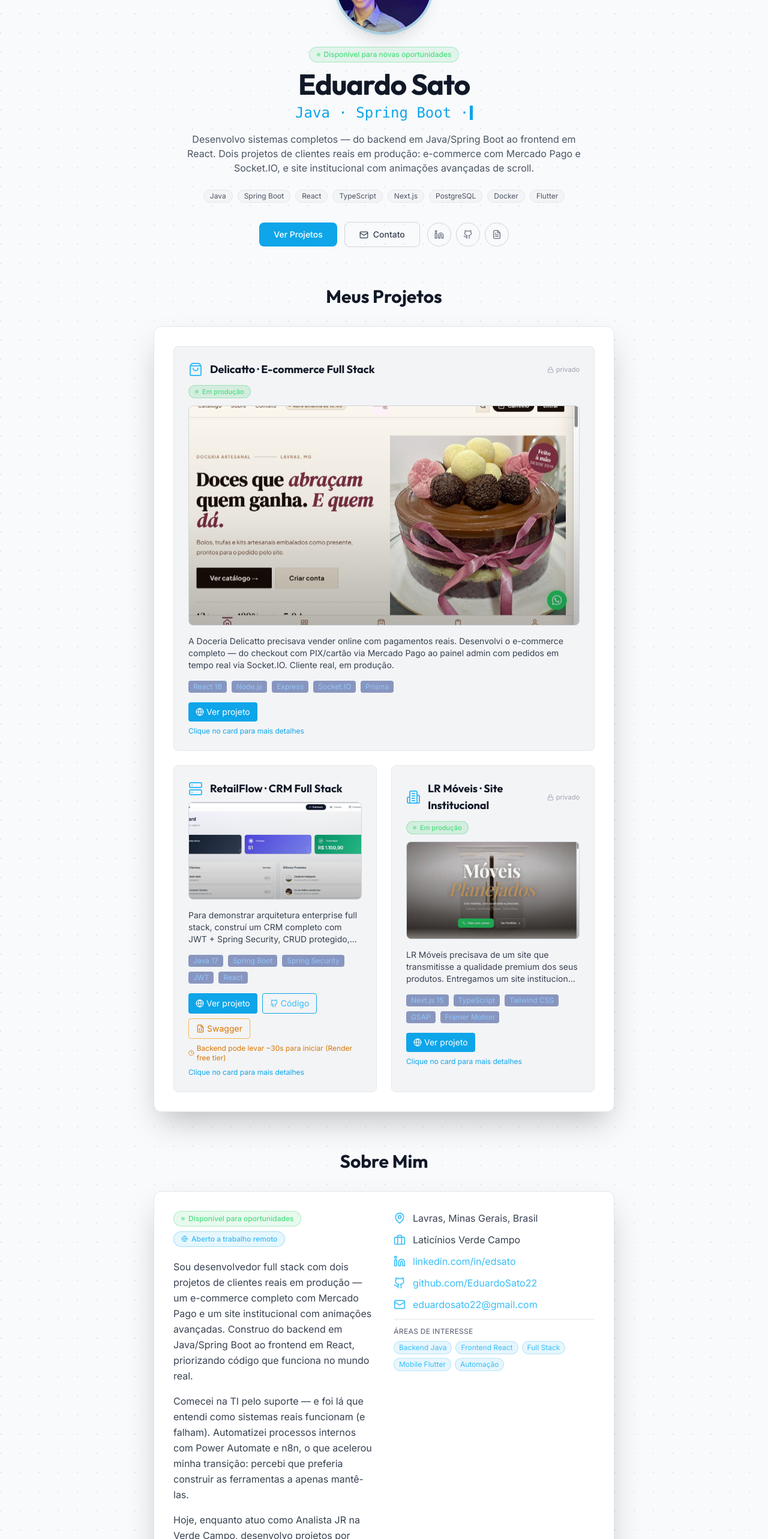
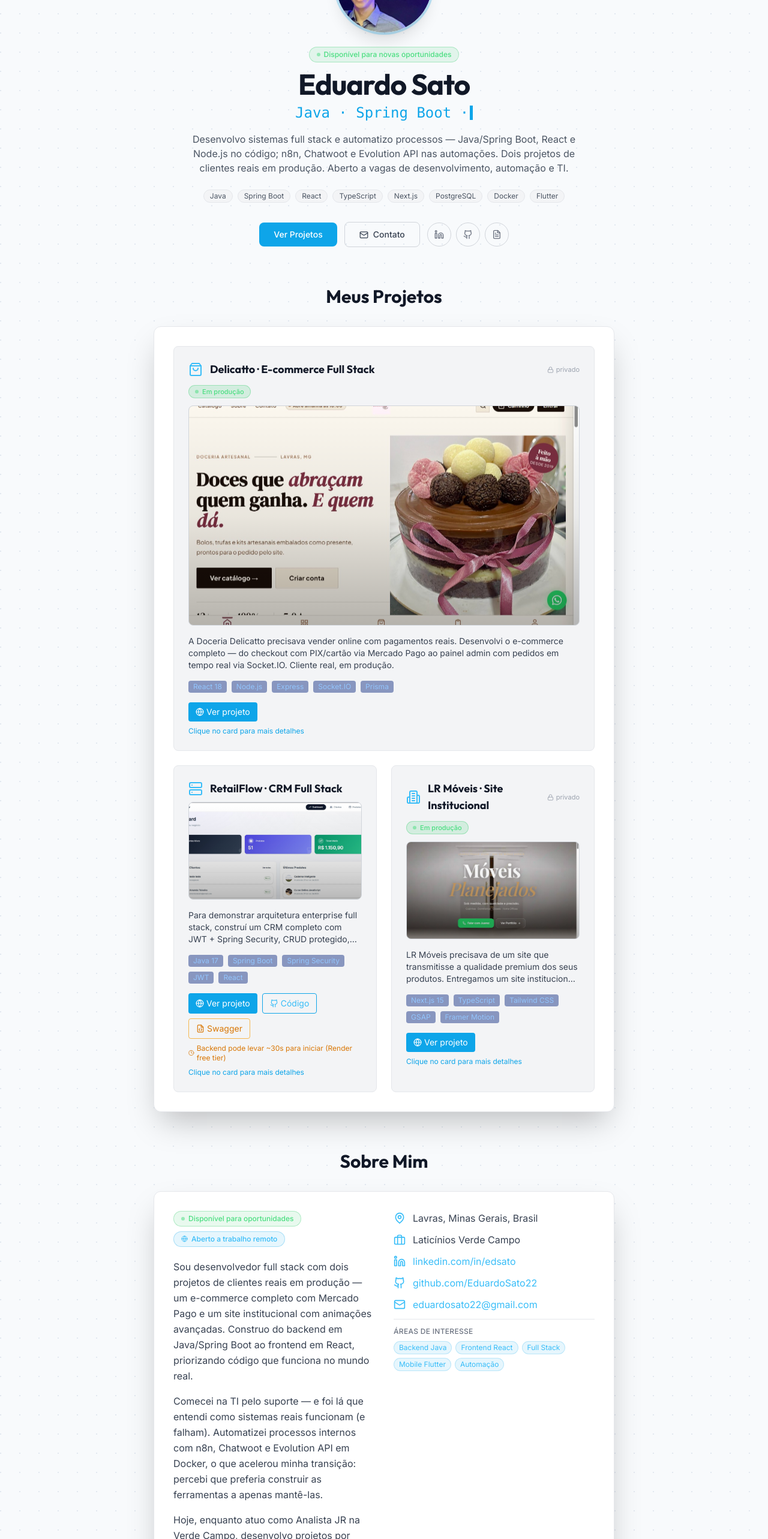
Before and after one commit to EduardoSato22/Portfolio_Pessoal, a React (Vite) app: page / in a window 1280 px wide. Shown: the part 234-2800 px from the top of the page at 60% size. Built offline with nearby package versions, Linux system fonts and the light colour scheme.

Commit message:
Atualiza portfólio com dados do LinkedIn: experiência, certs 2026, automações e posicionamento multi-área

```diff
--- a/src/components/About.jsx
+++ b/src/components/About.jsx
@@ -38,7 +38,7 @@ const About = () => {
             </p>
             <p className="text-base mb-4 leading-relaxed text-gray-700 dark:text-gray-300">
               Comecei na TI pelo suporte — e foi lá que entendi como sistemas reais funcionam (e
-              falham). Automatizei processos internos com Power Automate e n8n, o que acelerou minha
+              falham). Automatizei processos internos com n8n, Chatwoot e Evolution API em Docker, o que acelerou minha
               transição: percebi que preferia construir as ferramentas a apenas mantê-las.
             </p>
             <p className="text-base leading-relaxed text-gray-700 dark:text-gray-300">
--- a/src/components/Education.jsx
+++ b/src/components/Education.jsx
@@ -12,6 +12,26 @@ const Education = () => {
 
   const certifications = [
     // --- CERTIFICAÇÕES TÉCNICAS (DESTAQUE) ---
+    {
+      id: 0,
+      category: 'Tecnologia e Desenvolvimento',
+      title: 'Java Development',
+      institution: 'FIAP',
+      year: '2026',
+      icon: Code,
+      color: 'orange',
+      file: null
+    },
+    {
+      id: 19,
+      category: 'Tecnologia e Desenvolvimento',
+      title: 'Node.js: Introdução ao Desenvolvimento de APIs Modernas',
+      institution: 'IFRS',
+      year: '2026',
+      icon: Server,
+      color: 'green',
+      file: null
+    },
     {
       id: 1,
       category: 'Tecnologia e Desenvolvimento',
@@ -267,6 +287,7 @@ const Education = () => {
               <p className="text-gray-700 dark:text-gray-300">
                 Análise e Desenvolvimento de Sistemas
               </p>
+              <p className="text-xs text-gray-500 dark:text-gray-400 mt-2">Concluído · 2025</p>
             </motion.div>
 
             <motion.div
@@ -292,7 +313,7 @@ const Education = () => {
               <p className="text-gray-700 dark:text-gray-300">
                 Engenharia de Software
               </p>
-              <p className="text-xs text-gray-500 dark:text-gray-400 mt-2">2026 – Em andamento</p>
+              <p className="text-xs text-gray-500 dark:text-gray-400 mt-2">Abr 2026 – Abr 2027</p>
             </motion.div>
 
             <motion.div
--- a/src/components/Experience.jsx
+++ b/src/components/Experience.jsx
@@ -11,11 +11,11 @@ const Experience = () => {
       location: 'Lavras, MG',
       isCurrent: true,
       highlights: [
-        'Suporte técnico N1/N2 para ~500 usuários, reduzindo tempo médio de resolução de chamados',
-        'Automatizei fluxos de onboarding/offboarding com Power Automate, eliminando processos manuais recorrentes',
-        'Criei integrações entre sistemas internos usando n8n, conectando ERP, e-mail e ferramentas Microsoft 365',
-        'Gerencio Active Directory, Office 365 e infraestrutura de rede corporativa',
-        'Apoio ao deploy e manutenção de sistemas ERP, atuando como ponte entre TI e áreas de negócio',
+        'Desenvolvi e implantei automações com n8n, Chatwoot, Evolution API e Docker, reduzindo tarefas manuais e aumentando a eficiência operacional do time de TI',
+        'Criei fluxos de comunicação e atendimento interno integrando canais via API, orquestrando serviços em containers Docker',
+        'Gestão completa do ciclo de vida de equipamentos (celulares, notebooks, desktops): distribuição, configuração e manutenção',
+        'Criação e gerenciamento de usuários em ERP Datasul e Active Directory, assegurando conformidade com políticas de segurança',
+        'Suporte N1/N2 para ~500 usuários; manutenção de sistemas especializados (impressão, pesagem, câmeras) com escalonamento eficiente',
       ],
     },
     {
--- a/src/components/Skills.jsx
+++ b/src/components/Skills.jsx
@@ -30,7 +30,7 @@ const skillGroups = [
   {
     category: 'Automação & Dados',
     color: 'orange',
-    skills: ['Power Automate', 'n8n', 'Python', 'Pandas', 'OpenAPI / Swagger'],
+    skills: ['n8n', 'Chatwoot', 'Evolution API', 'Power Automate', 'Python', 'Pandas', 'OpenAPI / Swagger'],
   },
 ]
 
--- a/src/pages/Home.jsx
+++ b/src/pages/Home.jsx
@@ -108,9 +108,9 @@ const Home = () => {
           animate={{ opacity: 1, y: 0 }}
           transition={{ delay: 0.6, duration: 0.6 }}
         >
-          Desenvolvo sistemas completos — do backend em Java/Spring Boot ao frontend em React.
-          Dois projetos de clientes reais em produção: e-commerce com Mercado Pago e Socket.IO,
-          e site institucional com animações avançadas de scroll.
+          Desenvolvo sistemas full stack e automatizo processos — Java/Spring Boot, React e Node.js no código;
+          n8n, Chatwoot e Evolution API nas automações. Dois projetos de clientes reais em produção.
+          Aberto a vagas de desenvolvimento, automação e TI.
         </motion.p>
 
         <motion.div
```
